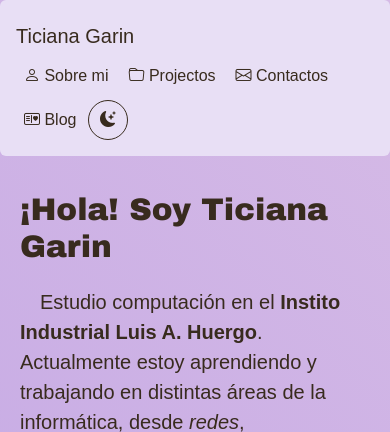
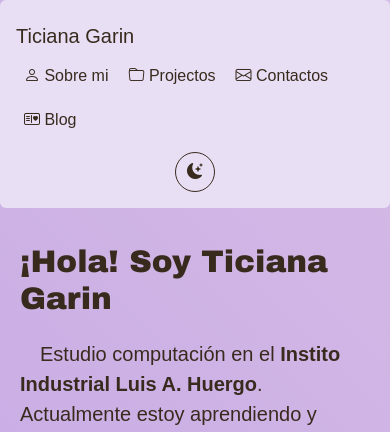
Before and after one commit to tixi333/Website_Django, a Django app: page / in a window 390 px wide. Shown: the top 432 px of the page. Run offline with Django 5.2, Linux system fonts and the light colour scheme; some web fonts are replaced.

Commit message:
Update styles.css

```diff
--- a/personalwebsite/portfolio/static/portfolio/styles.css
+++ b/personalwebsite/portfolio/static/portfolio/styles.css
@@ -422,6 +422,12 @@ body.tema-oscuro {
         padding: 0.5rem;
     }
 
+    .theme-toggle-item {
+        flex-basis: 100%;
+        justify-content: center;
+        margin: 0.5rem 0 0;
+    }
+
     .container-fluid {
         padding: 20px;
     }
```
